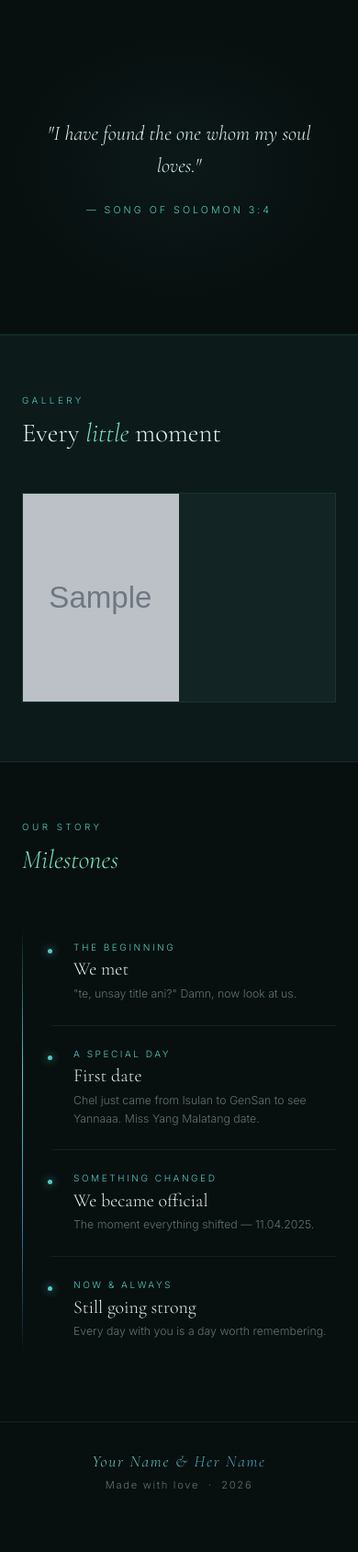
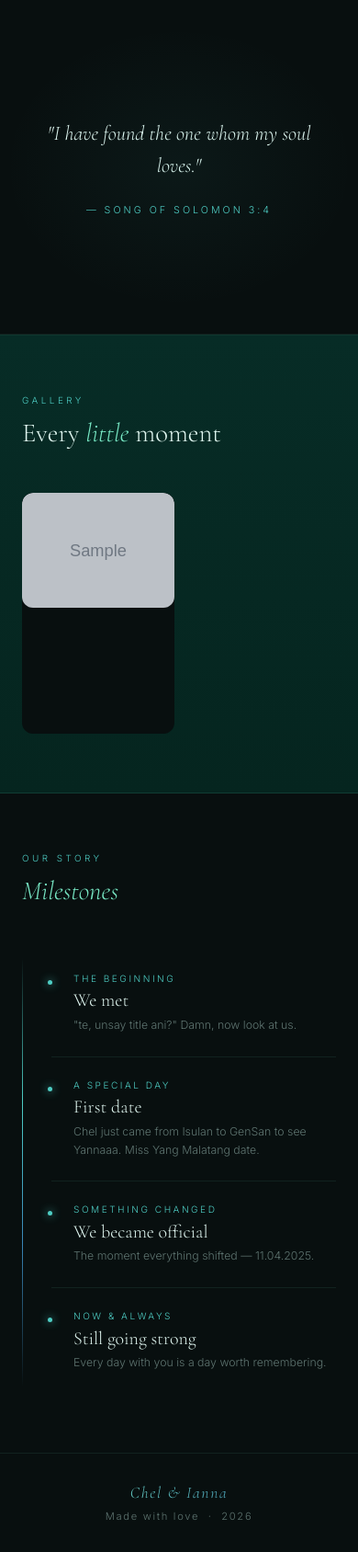
Before and after one commit to Wysi-Chel/gallery, a Flask app: template templates/index.html in a window 390 px wide. Shown: the part 2257-3945 px from the top of the page at 92% size. Before the commit the page ends 3876 px from the top, so only its background shows below. Run offline with Flask 3, Linux system fonts and the light colour scheme; the template is opened without the code that fills it: most values are stand-ins (such as "Sample title", 1, 10 or a date in 2020); grey boxes marked "Sample" are stand-in pictures.

Commit message:
modded gallery

```diff
--- a/templates/index.html
+++ b/templates/index.html
@@ -96,10 +96,10 @@
     .photo-placeholder svg { width: 26px; height: 26px; opacity: 0.25; }
 
     /* GALLERY */
-    .gallery-section { background: var(--surface); border-top: 1px solid var(--border); border-bottom: 1px solid var(--border); }
-    .gallery-grid { max-width: 1200px; margin: 0 auto; display: grid; grid-template-columns: repeat(auto-fill, minmax(260px, 1fr)); gap: 1px; background: var(--border-soft); border: 1px solid var(--border); }
-    .gallery-item { background: var(--bg); overflow: hidden; position: relative; aspect-ratio: 3/4; cursor: pointer; }
-    .gallery-item img { width: 100%; height: 100%; object-fit: cover; display: block; transition: transform 0.55s cubic-bezier(0.25,0.46,0.45,0.94), filter 0.35s; filter: brightness(0.88) saturate(0.88); }
+    .gallery-section { background: linear-gradient(180deg, #072c26 0%, #05251f 100%); border-top: 1px solid var(--border); border-bottom: 1px solid var(--border); }
+    .gallery-grid { max-width: 1200px; margin: 0 auto; display: grid; grid-template-columns: repeat(2, minmax(0, 1fr)); grid-auto-rows: 8px; gap: 14px; }
+    .gallery-item { background: var(--bg); overflow: hidden; position: relative; cursor: pointer; border-radius: 14px; grid-row-end: span 28; }
+    .gallery-item img { width: 100%; height: auto; object-fit: cover; display: block; transition: transform 0.55s cubic-bezier(0.25,0.46,0.45,0.94), filter 0.35s; filter: brightness(0.88) saturate(0.88); border-radius: inherit; }
     .gallery-item:hover img { transform: scale(1.05); filter: brightness(1) saturate(1.05); }
     .gallery-item .caption-overlay { position: absolute; bottom: 0; left: 0; right: 0; padding: 1.2rem 1rem; background: linear-gradient(to top, rgba(8,15,15,0.85), transparent); font-family: 'Cormorant Garamond', serif; font-style: italic; font-size: 0.95rem; color: var(--text-primary); opacity: 0; transform: translateY(5px); transition: opacity 0.3s, transform 0.3s; }
     .gallery-item:hover .caption-overlay { opacity: 1; transform: translateY(0); }
@@ -134,7 +134,8 @@
     /* LIGHTBOX */
     .lightbox { position: fixed; inset: 0; z-index: 300; background: rgba(0,0,0,0.95); display: flex; align-items: center; justify-content: center; opacity: 0; pointer-events: none; transition: opacity 0.3s; }
     .lightbox.active { opacity: 1; pointer-events: all; }
-    .lightbox img { max-width: 90vw; max-height: 86vh; object-fit: contain; border: 1px solid var(--border); }
+    .lightbox img { max-width: 90vw; max-height: 86vh; object-fit: contain; border: 1px solid var(--border); border-radius: 12px; transform: translateY(12px) scale(0.96); opacity: 0; transition: transform 0.28s ease, opacity 0.28s ease; }
+    .lightbox.active img { transform: translateY(0) scale(1); opacity: 1; }
     .lightbox-close { position: absolute; top: 1.5rem; right: 2rem; background: none; border: none; color: var(--text-muted); font-size: 1.5rem; cursor: pointer; transition: color 0.2s; }
     .lightbox-close:hover { color: var(--accent); }
     .lightbox-caption { position: absolute; bottom: 2rem; left: 50%; transform: translateX(-50%); font-family: 'Cormorant Garamond', serif; font-style: italic; font-size: 1rem; color: var(--text-muted); }
@@ -145,7 +146,11 @@
       section { padding: 4rem 1.5rem; }
       .featured-grid { grid-template-columns: 1fr; }
       .photo-slot:first-child { grid-row: span 1; min-height: 300px; }
-      .gallery-grid { grid-template-columns: repeat(2, 1fr); }
+      .gallery-grid { grid-template-columns: repeat(2, minmax(0, 1fr)); grid-auto-rows: 7px; gap: 10px; }
+      .gallery-item { border-radius: 12px; }
+      .gallery-item:active { transform: scale(0.985); }
+      .lightbox img { max-width: 94vw; max-height: 78vh; }
+      .lightbox-caption { width: 92vw; text-align: center; bottom: 1.2rem; }
       footer, .flash-wrap { padding: 2rem 1.5rem; }
     }
     /* ── TILT FX ── */
@@ -302,7 +307,7 @@
       {% else %}
         <div class="gallery-empty" onclick="openModal()">
           <span>No photos yet</span>
-          Click here or the Upload button to add your first photo.
+          Click here or the Upload button to add photo.
         </div>
       {% endif %}
     </div>
@@ -341,7 +346,7 @@
 
 <!-- FOOTER -->
 <footer>
-  <p class="footer-names">Your Name &amp; Her Name</p>
+  <p class="footer-names">Chel &amp; Ianna</p>
   <p>Made with love &nbsp;·&nbsp; <span id="year"></span></p>
 </footer>
 
@@ -387,6 +392,56 @@ function bindGalleryLightbox() {
       openLightbox(el.dataset.url || '', el.dataset.caption || '');
     });
   });
+}
+
+function layoutGalleryMasonry() {
+  const grid = document.querySelector('.gallery-grid');
+  if (!grid) return;
+
+  const styles = window.getComputedStyle(grid);
+  const rowSize = parseFloat(styles.getPropertyValue('grid-auto-rows')) || 8;
+  const rowGap = parseFloat(styles.getPropertyValue('row-gap')) || 14;
+
+  grid.querySelectorAll('.gallery-item').forEach(item => {
+    const img = item.querySelector('img');
+    if (!img) return;
+
+    const imageHeight = img.getBoundingClientRect().height;
+    if (!imageHeight) return;
+
+    const span = Math.ceil((imageHeight + rowGap) / (rowSize + rowGap));
+    item.style.gridRowEnd = `span ${Math.max(span, 16)}`;
+  });
+}
+
+function initGalleryMasonry() {
+  const grid = document.querySelector('.gallery-grid');
+  if (!grid) return;
+
+  let rafId = null;
+  const queueLayout = () => {
+    if (rafId) cancelAnimationFrame(rafId);
+    rafId = requestAnimationFrame(() => {
+      rafId = null;
+      layoutGalleryMasonry();
+    });
+  };
+
+  grid.querySelectorAll('.gallery-item img').forEach(img => {
+    if (img.dataset.masonryBound === '1') return;
+    img.dataset.masonryBound = '1';
+
+    if (img.complete) queueLayout();
+    img.addEventListener('load', queueLayout, { passive: true });
+    img.addEventListener('error', queueLayout, { passive: true });
+  });
+
+  if (window.__galleryMasonryResizeBound !== true) {
+    window.addEventListener('resize', queueLayout, { passive: true });
+    window.__galleryMasonryResizeBound = true;
+  }
+
+  queueLayout();
 }
 
 function initTilt(root = document) {
@@ -497,6 +552,7 @@ function initHeroGradientHover() {
 function initInteractiveEffects() {
   initHeroGradientHover();
   bindGalleryLightbox();
+  initGalleryMasonry();
   initTilt();
 }
 
```
